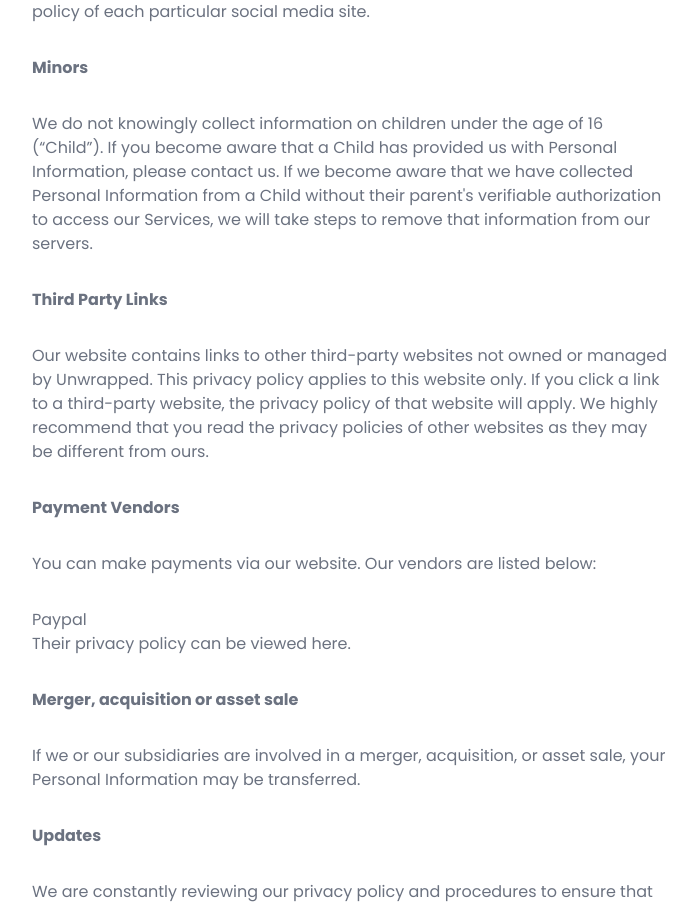
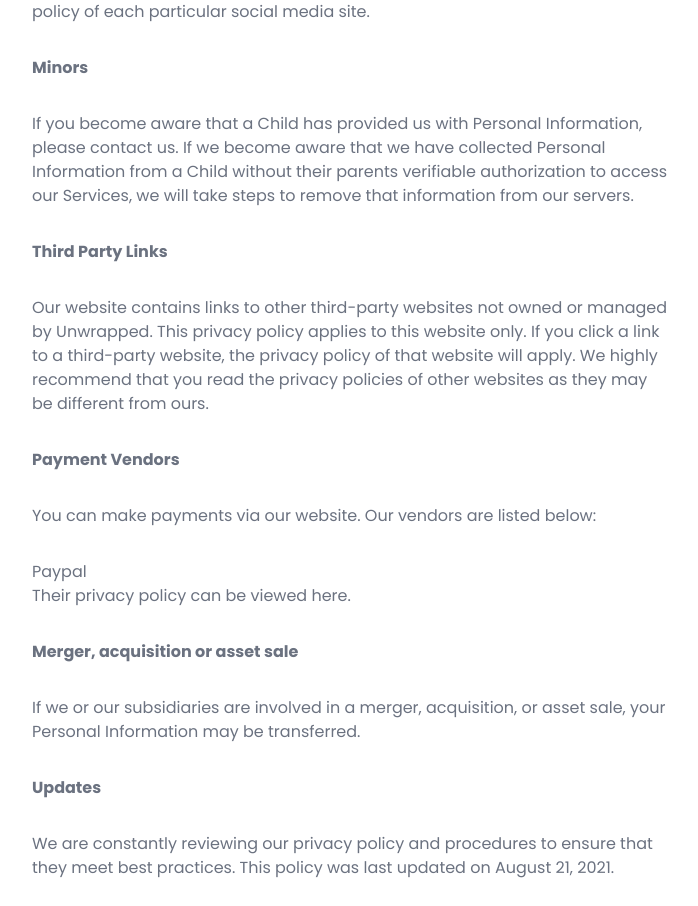
Before and after one commit to adediresolomon234/Swiftwingsv2, a Next.js app: page /privacy in a window 1280 px wide. Shown: the part 2468-3374 px from the top of the page, without its empty margins (288-986 px from the left). Built offline with nearby package versions, Linux system fonts and the light colour scheme.

Commit message:
Update page.jsx

```diff
--- a/app/privacy/page.jsx
+++ b/app/privacy/page.jsx
@@ -54,7 +54,8 @@ const Privacy = () => {
                                 We keep Personal Information for the shortest time necessary to
                                 provide you with Services and to meet all our legal and compliance
                                 obligations. To determine this retention period, we take into account
-                                (i) the nature of the Personal Information gathered; and (ii) the
+                                (i) the nature of the Personal Information gathered; and
+                                (ii) the
                                 nature of our legal and compliance obligations. All Personal
                                 Information no longer required by us is destroyed and/or erased.
                             </p>
@@ -118,11 +119,10 @@ const Privacy = () => {
                             </p>
                             <h3 className="font-bold mb-8">Minors</h3>
                             <p className="mb-8">
-                                We do not knowingly collect information on children under the age of
-                                16 (“Child”). If you become aware that a Child has provided us with
+                               If you become aware that a Child has provided us with
                                 Personal Information, please contact us. If we become aware that we
                                 have collected Personal Information from a Child without their
-                                parent's verifiable authorization to access our Services, we will take
+                                parents verifiable authorization to access our Services, we will take
                                 steps to remove that information from our servers.
                             </p>
                             <h3 className="font-bold mb-8">Third Party Links</h3>
```
